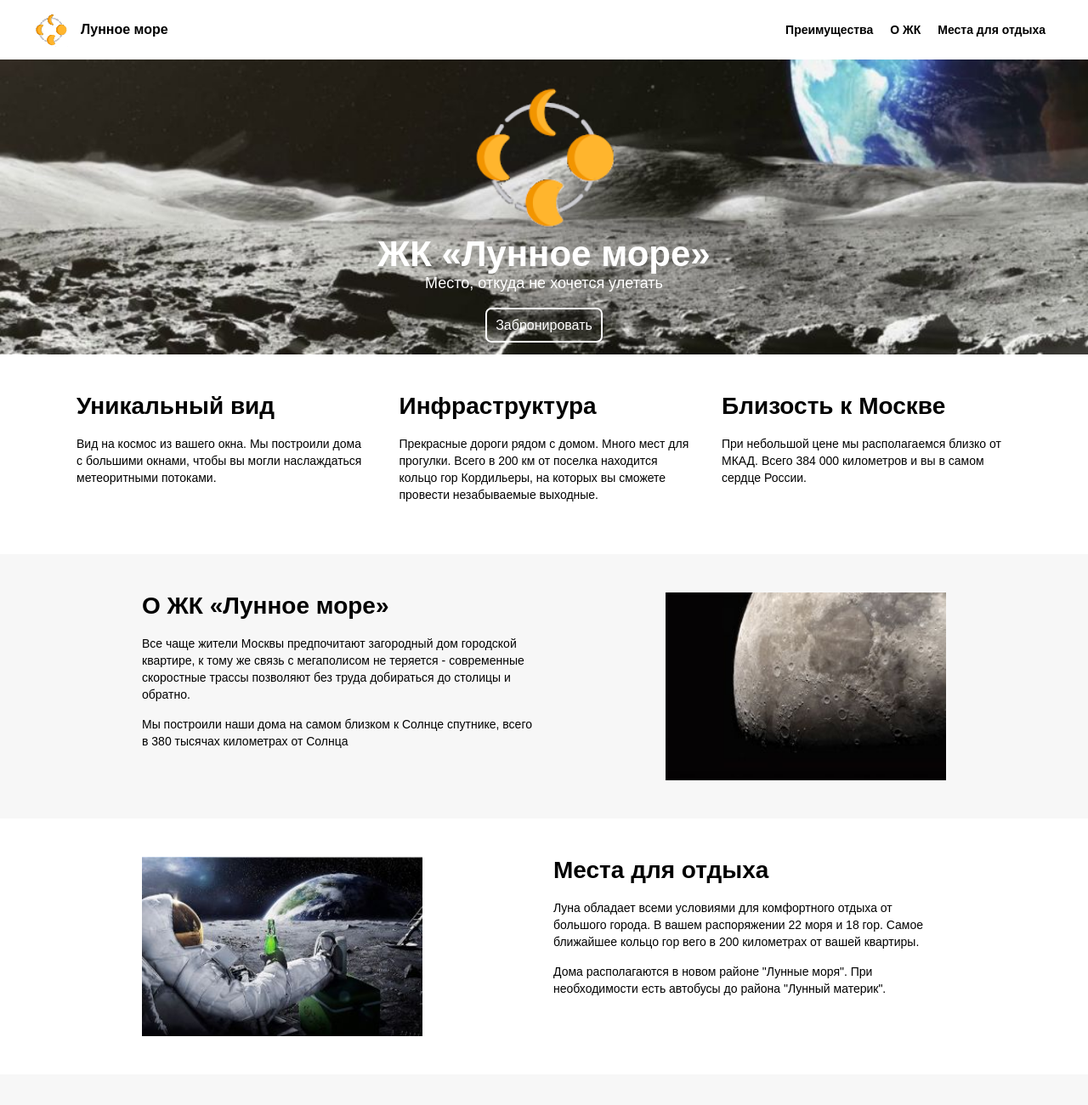
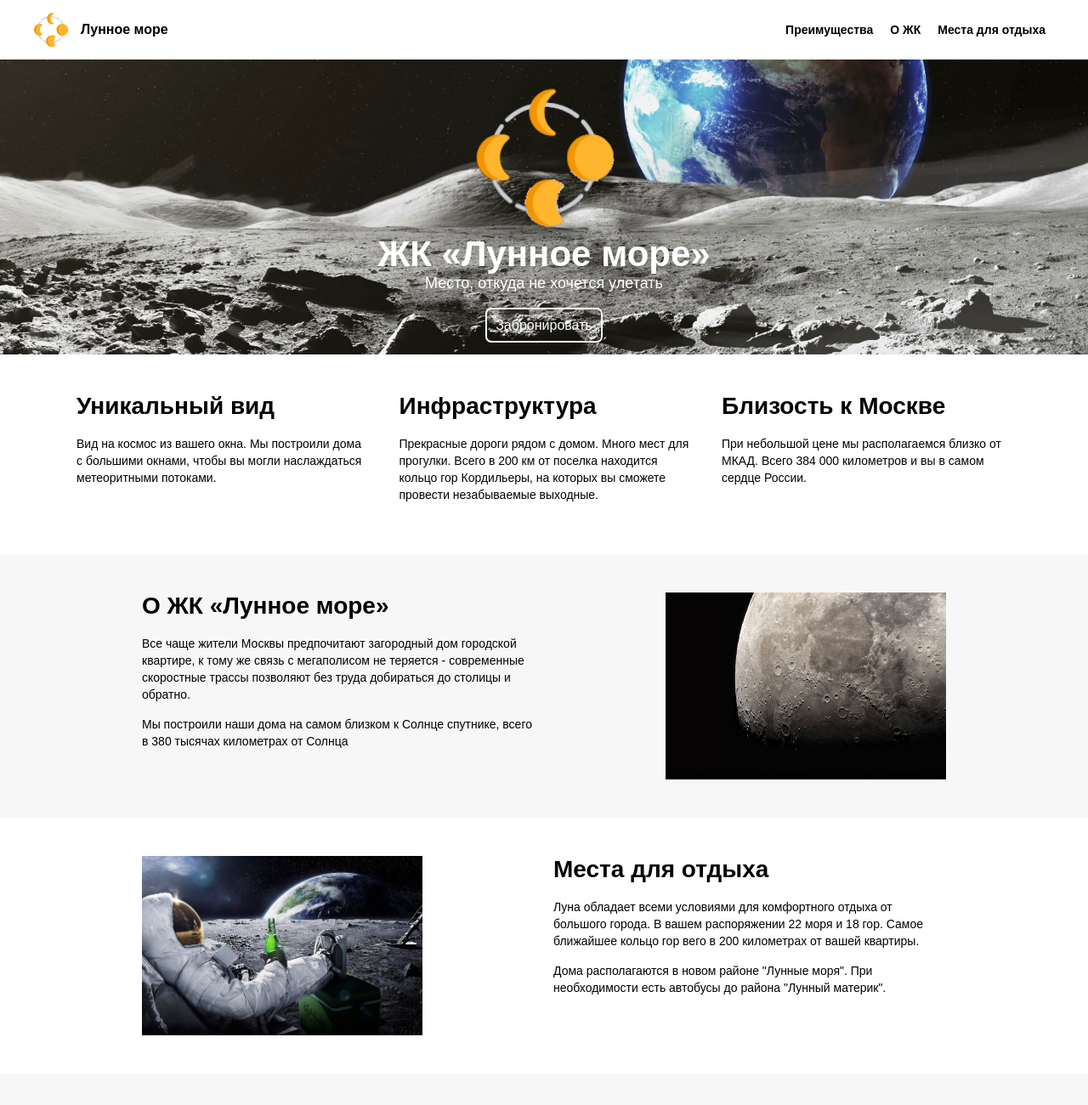
Before and after one commit to paalso/lunar_mare, a plain HTML site: page index.html in a window 1280 px wide. Shown: the top 1300 px of the page at 85% size. Drawn offline with Linux system fonts and the light colour scheme; files whose address does not match are found by name.

Commit message:
Replaced images (from extracted from the mockup to the ones provided by Hexlet. My images saved in the folder 'img/old_imgs'

```diff
--- a/css/styles.css
+++ b/css/styles.css
@@ -29,8 +29,7 @@ h2 {
   margin: 0 auto;
 }
 
-.header .container,
-.footer .container {
+.header .container, .footer .container {
   justify-content: space-between;
   align-items: center;
 }
@@ -78,7 +77,7 @@ a:hover {
   align-content: space-around;
   padding-top: 25px;
   padding-bottom: 25px;
-  background: url("../img/lunar_mare.jpg") center no-repeat;
+  background: url("../img/moonscape.png") center no-repeat;
   background-size: 100% 100%;
   color: #ffffff;
   text-align: center;
@@ -109,10 +108,7 @@ a:hover {
   border-radius: 7px;
 }
 
-.features,
-.about,
-.feedback,
-.footer {
+.features, .about, .feedback, .footer {
   padding-top: 45px;
   padding-bottom: 45px;
 }
@@ -127,9 +123,7 @@ a:hover {
   background: #ffffff;
 }
 
-.features .container,
-.about .container,
-.footer .container {
+.features .container, .about .container, .footer .container {
   width: 1100px;
   justify-content: space-between;
   flex-direction: row;
@@ -144,8 +138,7 @@ a:hover {
   width: 31%;
 }
 
-.features p,
-.about p {
+.features p, .about p {
   margin-bottom: 15px;
   font-size: 14px;
   line-height: 20px;
@@ -202,8 +195,7 @@ a:hover {
   font-weight: bold;
 }
 
-.feedback .form-block select,
-.feedback .form-block input {
+.feedback .form-block select, .feedback .form-block input {
   width: 140px;
   padding: 7px;
   border: 1px #dbdbdb solid;
--- a/index.html
+++ b/index.html
@@ -1,5 +1,6 @@
 <!DOCTYPE html>
 <html lang="en">
+
 <head>
   <meta charset="UTF-8" />
   <meta name="viewport" content="width=device-width, initial-scale=1.0" />
@@ -7,14 +8,13 @@
   <title>ЖК "Лунное море"</title>
   <link rel="stylesheet" href="css/styles.css" />
 </head>
+
 <body>
   <header class="header">
     <div class="container">
       <div class="logo">
         <div class="logo-img">
-            <a href="#"
-              ><img src="img/logo.png" width="40" alt="Лунное море"
-            /></a>
+          <a href="#"><img src="img/logo.svg" width="40" alt="Лунное море" /></a>
         </div>
         <div class="logo-title">
           Лунное море
@@ -78,7 +78,7 @@
           380 тысячах километрах от Солнца
         </p>
       </div>
-        <img src="img/moon.jpg" width="330" alt="Луна" />
+      <img src="img/moon-1.jpg" width="330" alt="Луна" />
     </div>
   </section>
   <section class="about">
@@ -95,7 +95,7 @@
           есть автобусы до района "Лунный материк".
         </p>
       </div>
-        <img src="img/astronaut.jpg" width="330" alt="Бухающий астронавт" />
+      <img src="img/moon-2.jpg" width="330" alt="Бухающий астронавт" />
     </div>
   </section>
   <section class="feedback">
@@ -169,9 +169,7 @@
       <div class="logo-copyright">
         <div class="logo">
           <div class="logo-img">
-              <a href="#"
-                ><img src="img/logo.png" width="40" alt="Лунное море"
-              /></a>
+            <a href="#"><img src="img/logo.svg" width="40" alt="Лунное море" /></a>
           </div>
           <div class="logo-title">
             Лунное море
@@ -196,4 +194,5 @@
     </div>
   </footer>
 </body>
+
 </html>
```
Also changed, not shown: img/logo.svg (added), img/moon-1.jpg (added), img/moon-2.jpg (added), img/moonscape.png (added), img/old_imgs/astronaut.jpg (renamed from img/astronaut.jpg), img/old_imgs/logo.png (renamed from img/logo.png), img/old_imgs/lunar_mare.jpg (renamed from img/lunar_mare.jpg), img/old_imgs/moon.jpg (renamed from img/moon.jpg), 3 other files. Lines whose indentation alone changed are shown as unchanged.
